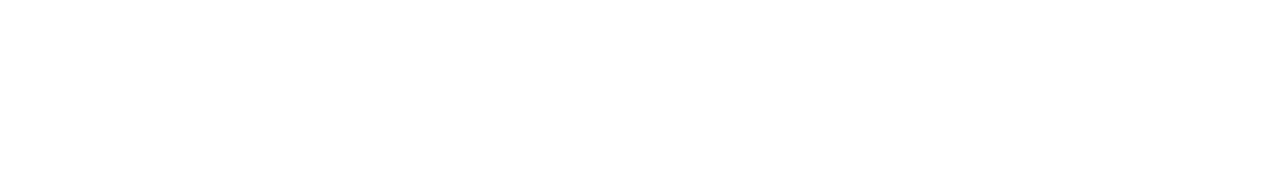
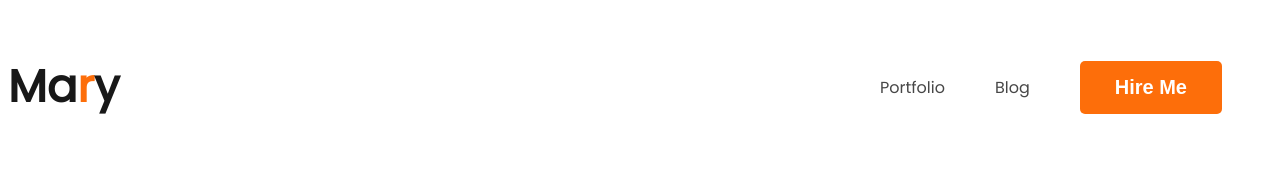
Before and after one commit to mahfuzahmed7/webdevloper-portfolio, a plain HTML site: page index.html in a window 1280 px wide. Drawn offline with Linux system fonts and the light colour scheme.

Commit message:
added nav

```diff
--- a/index.html
+++ b/index.html
@@ -5,13 +5,28 @@
     <meta charset="UTF-8">
     <meta name="viewport" content="width=device-width, initial-scale=1.0">
     <title>Web Developer Portfolio </title>
+    <link rel="preconnect" href="https://fonts.googleapis.com">
+    <link rel="preconnect" href="https://fonts.gstatic.com" crossorigin>
+    <link href="https://fonts.googleapis.com/css2?family=Open+Sans:wght@600&family=Poppins&display=swap"
+        rel="stylesheet">
+    <link rel="stylesheet" href="styles/portfolio.css">
 </head>
 
 
 <body>
     <header>
+        <nav>
+            <h3 class="nav-title">Ma<span class="text-primary">r</span>y</h3>
+            <ul>
+                <li><a href="">Portfolio</a></li>
+                <li><a href="">Blog</a></li>
+                <li><button class="btn-primary">Hire Me</button></li>
+            </ul>
+        </nav>
+    </header>
+    <main>
 
-    </header>
+    </main>
     <footer>
 
     </footer>
--- /dev/null
+++ b/styles/portfolio.css
@@ -0,0 +1,48 @@
+/* common shared style */
+body {
+    font-family: 'Open Sans', sans-serif;
+    font-family: 'Poppins', sans-serif;
+}
+
+/* nav related styles */
+.text-primary {
+    color: #FD6E0A;
+}
+
+.btn-primary {
+    border-radius: 5px;
+    background: #FD6E0A;
+    border: 0;
+    color: white;
+    font-size: 20px;
+    font-weight: 700;
+    padding: 15px 35px;
+}
+
+nav {
+    display: flex;
+    justify-content: space-between;
+    align-items: center;
+}
+
+.nav-title {
+    color: var(--Dark-01, #181818);
+    font-size: 45px;
+    font-weight: 800;
+
+}
+
+nav>ul {
+    display: flex;
+    align-items: center;
+}
+
+nav li {
+    list-style: none;
+    margin-right: 50px;
+}
+
+nav a {
+    text-decoration: none;
+    color: #474747;
+}
```
